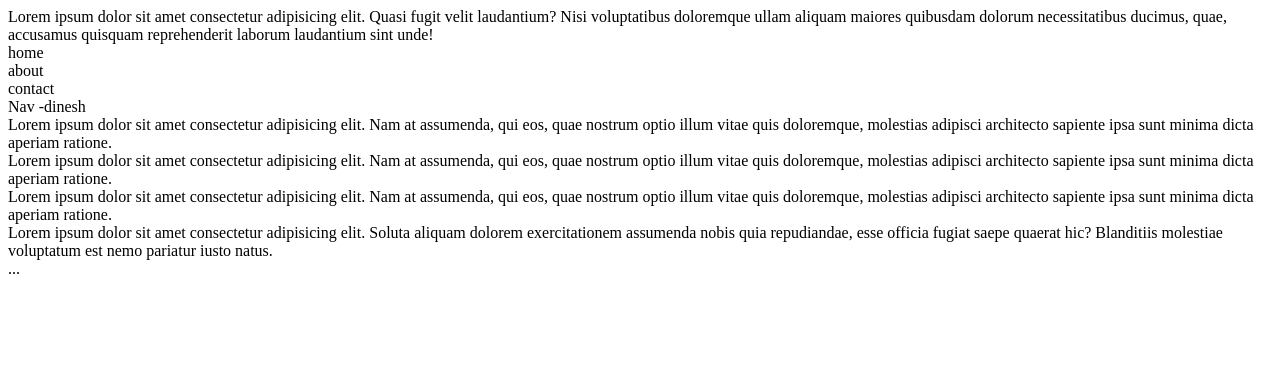
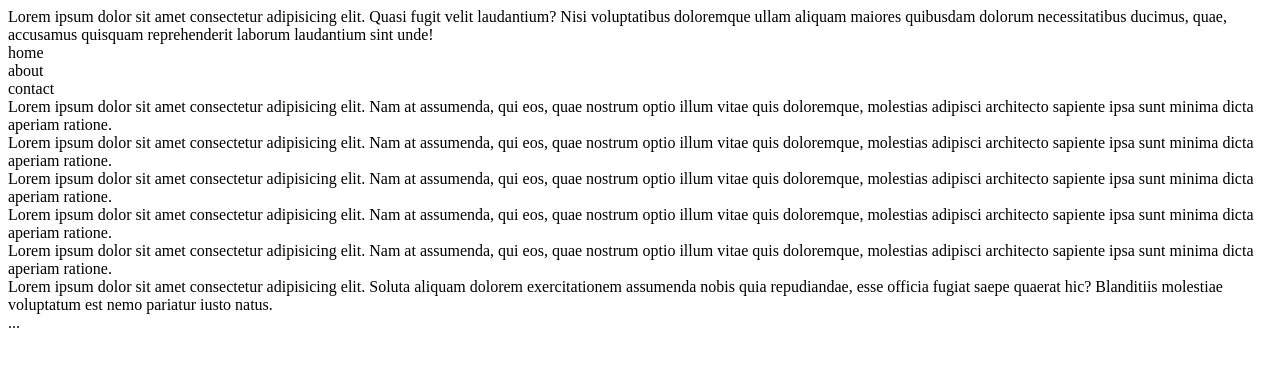
Before and after one commit to Tejasriram944/test-templates, a plain HTML site: page shoppage.html in a window 1280 px wide. Drawn offline with Linux system fonts and the light colour scheme.

Commit message:
nav changes done

```diff
--- a/shoppage.html
+++ b/shoppage.html
@@ -15,7 +15,11 @@
         <div>contact</div>
     </div>
 
-    <div>Nav -dinesh</div>
+    <div>
+        <div>Lorem ipsum dolor sit amet consectetur adipisicing elit. Nam at assumenda, qui eos, quae nostrum optio illum vitae quis doloremque, molestias adipisci architecto sapiente ipsa sunt minima dicta aperiam ratione.</div>
+        <div>Lorem ipsum dolor sit amet consectetur adipisicing elit. Nam at assumenda, qui eos, quae nostrum optio illum vitae quis doloremque, molestias adipisci architecto sapiente ipsa sunt minima dicta aperiam ratione.</div>
+        <div></div>
+    </div>
     <div>
         <div>Lorem ipsum dolor sit amet consectetur adipisicing elit. Nam at assumenda, qui eos, quae nostrum optio illum vitae quis doloremque, molestias adipisci architecto sapiente ipsa sunt minima dicta aperiam ratione.</div>
         <div>Lorem ipsum dolor sit amet consectetur adipisicing elit. Nam at assumenda, qui eos, quae nostrum optio illum vitae quis doloremque, molestias adipisci architecto sapiente ipsa sunt minima dicta aperiam ratione.</div>
```
